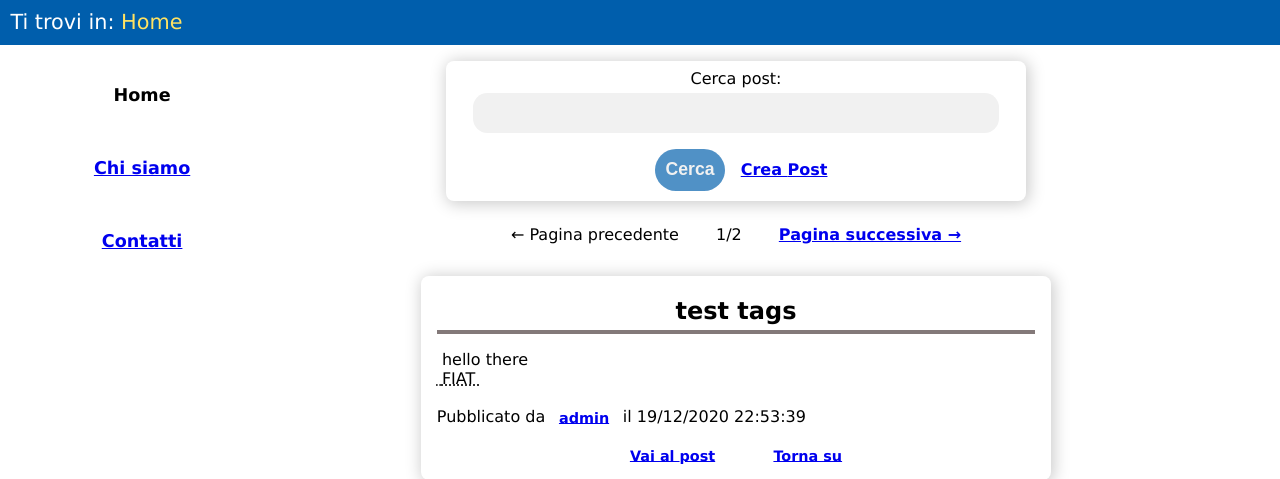
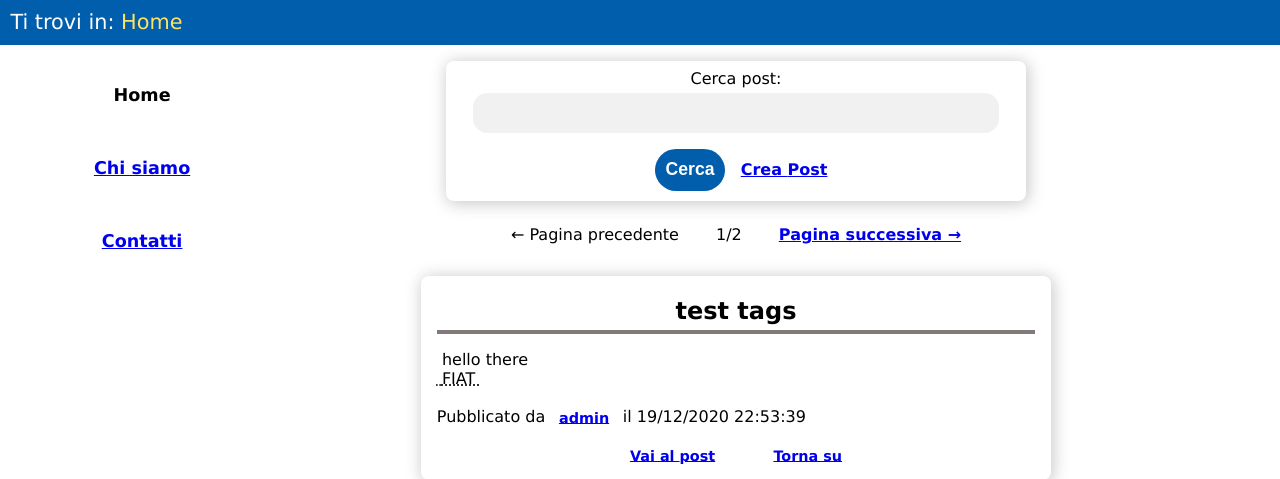
Before and after one commit to MicheleBaldisseri/TwoNotes, a PHP site: page /php/index.php in a window 1280 px wide. Shown: the part 80-559 px from the top of the page. Run offline with PHP 8.4, Linux system fonts and the light colour scheme; data comes from the database, SQL or seed files in the repository.

Commit message:
cambiato colori per accesibilità

```diff
--- a/styles/stile.css
+++ b/styles/stile.css
@@ -411,8 +411,8 @@ SEZIONE BOTTONI
     padding: 0.6em;
     margin: 0.6em;
     font-size: 1em;
-    background-color: #005facaf;
-    color: #f1f1f1;
+    background-color: #005eac;
+    color: #ffffff;
 }
 .input{
     width: 50%;
```
